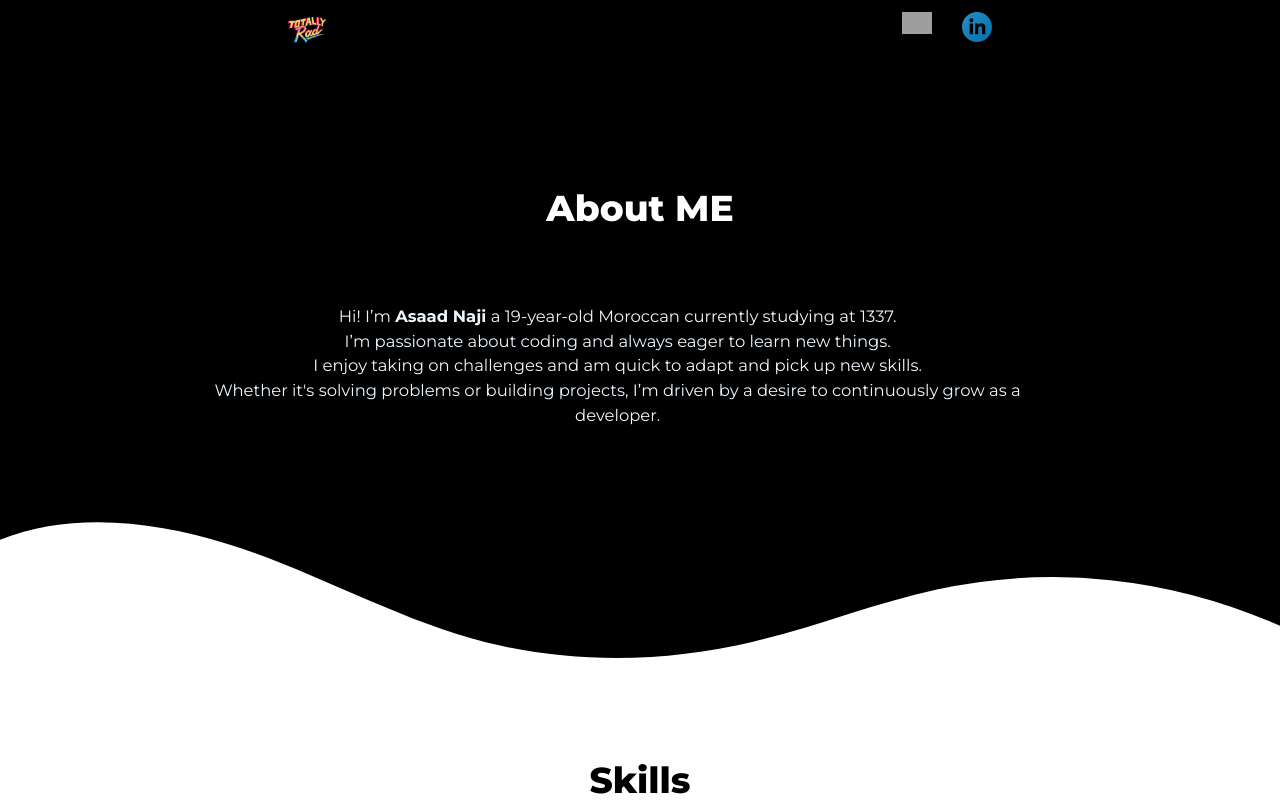
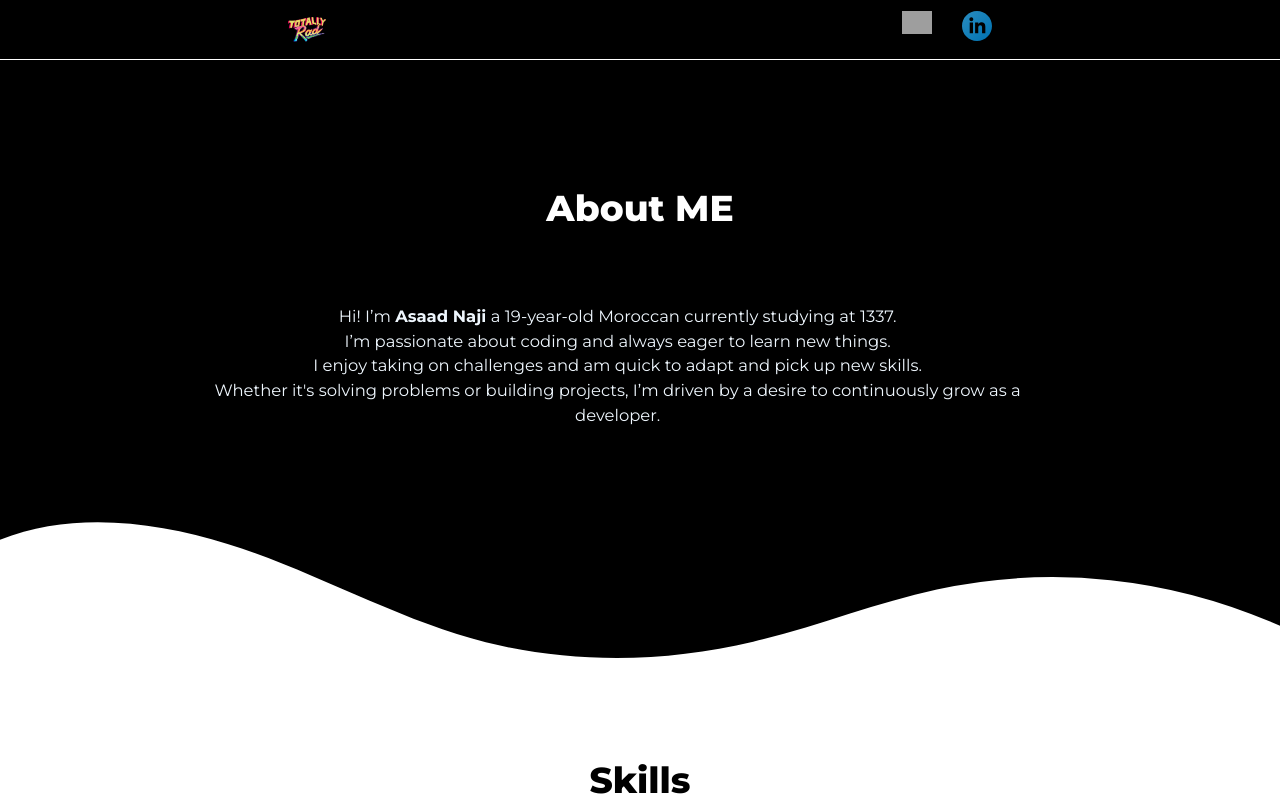
Before and after one commit to totallyrad1/portfolio, a React (Vite) app: page / in a window 1280 px wide. Shown: the top 800 px of the page. Built offline with nearby package versions, Linux system fonts and the light colour scheme; grey boxes are pictures that could not be loaded; a web font is replaced by a local one; what tailwindcss-animated would draw is missing.

Commit message:
added bottom border

```diff
--- a/src/components/Skills.jsx
+++ b/src/components/Skills.jsx
@@ -23,7 +23,7 @@ const Skills = () => {
     const iconsArray = [cplus, clang, git, makefile, python, htmllogo, css, javascript, reactlogo, tailwind, linux,socketio, bash, django, docker, nodejs, mongodb];
 
     return (
-        <div className="text-center overflow-hidden">
+        <div className="text-center overflow-hidden ">
             <h3 className="text-4xl font-extrabold text-black animate-wiggle animate-infinite animate-duration-[4000ms]">
                 Skills
             </h3>
--- a/src/index.css
+++ b/src/index.css
@@ -34,7 +34,7 @@ section{
   width: 100%;
   height: 60px;
   background-color: black;
-  /* border-bottom: 2px solid rgb(51, 65, 85); */
+  border-bottom: 1px solid rgb(255, 255, 255);
 }
 
 .left-nav-buttons{
```
